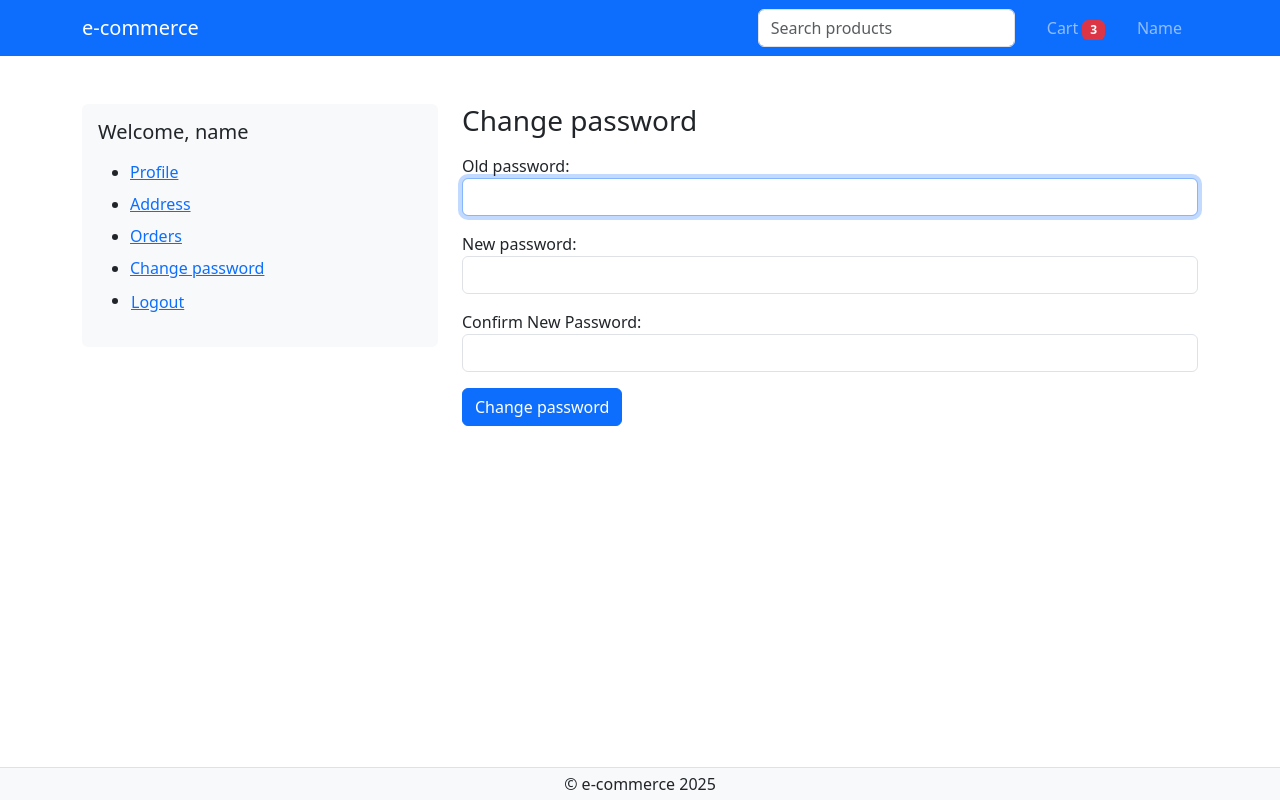
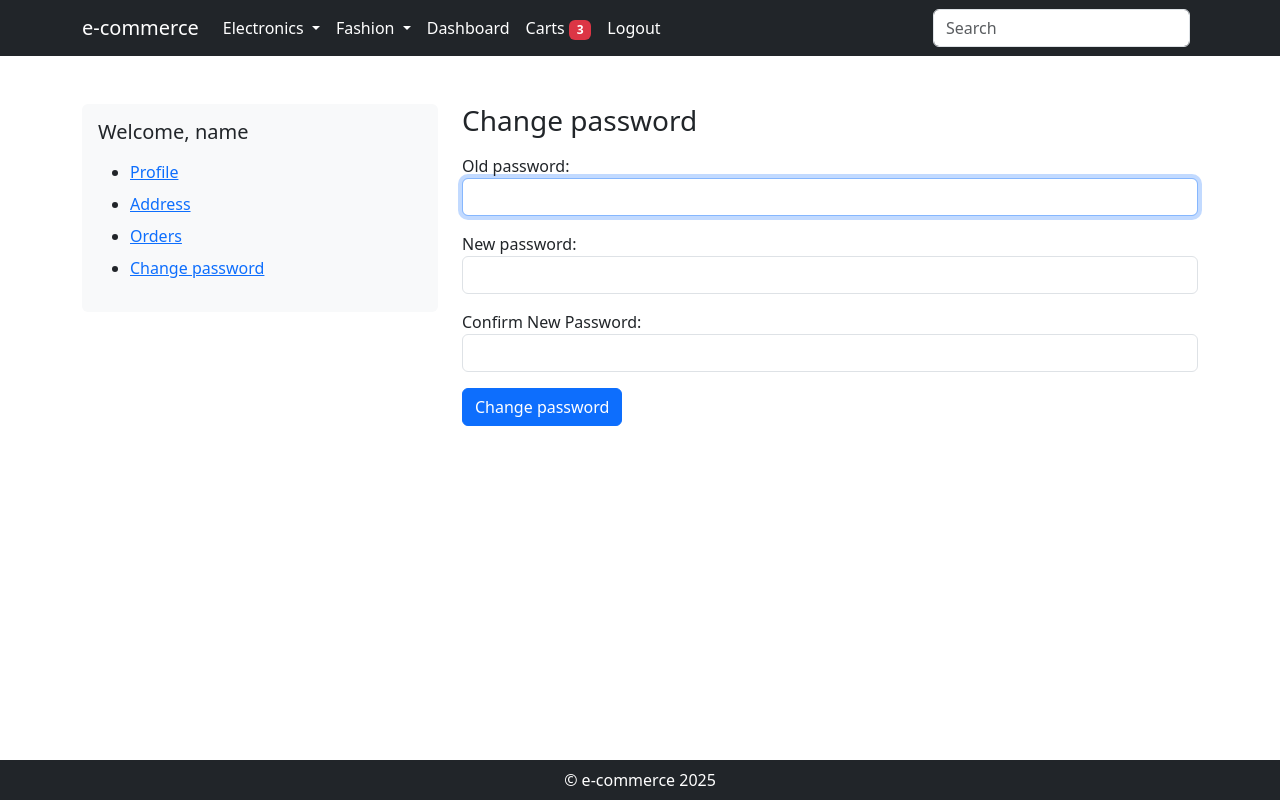
Before and after one commit to ycisir/e-commerce, a Django app: page /account/password_change/ in a window 1280 px wide. Run offline with Django 5.2, Linux system fonts and the light colour scheme; the visitor is signed in with stand-in values (Sample User, id 1); some libraries are stand-ins or nearby versions.

Commit message:
[#7] Fix Navigation Order (#8)
merged.

```diff
--- a/account/templates/account/components/profile_sidebar.html
+++ b/account/templates/account/components/profile_sidebar.html
@@ -3,28 +3,22 @@
 
 
 
-<div class="bg-light p-3 rounded">
+<div class="bg-light p-3 rounded mb-3">
     <h5 class="lead mb-3">
         Welcome, {% if username %} {{username}} {% endif %}
     </h5>
     <ul>
         <li class="my-2">
-            <a class="{% if active %} {{active}} {% endif %}" href="{% url 'profile' %}">Profile</a>
+            <a href="{% url 'dashboard' %}">Profile</a>
         </li>
         <li  class="my-2">
-            <a class="{% if active %} {{active}} {% endif %}" href="{% url 'address' %}">Address</a>
+            <a href="{% url 'address' %}">Address</a>
         </li>
         <li  class="my-2">
             <a class="{% if active %} {% endif %}" href="#">Orders</a>
         </li>
         <li  class="my-2">
-            <a class="{% if active %} {{active}} {% endif %}" href="{% url 'password_change' %}">Change password</a>
-        </li>
-        <li  class="my-2">
-            <form action="{% url 'logout' %}" method="post" class="list-group-item list-group-item-action">
-                {% csrf_token %}
-                <button type="submit" class="btn btn-link p-0">Logout</button>
-            </form>
+            <a href="{% url 'password_change' %}">Change password</a>
         </li>
     </ul>
 </div>
--- a/account/templates/account/password_change.html
+++ b/account/templates/account/password_change.html
@@ -5,7 +5,7 @@
 {% block main %}
 
 <div class="row">
-  <div class="col-4">
+  <div class="col-md-4">
     {% include 'account/components/profile_sidebar.html' %}
   </div>
   <div class="col-md-8">
--- a/account/templates/account/profile.html
+++ b/account/templates/account/profile.html
@@ -1,6 +1,6 @@
 {% extends 'core/base.html' %}
 
-{% block title %} profile {% endblock title %}
+{% block title %} dashboard {% endblock title %}
 
 {% block main %}
 
@@ -14,7 +14,7 @@
   <div class="col-md-4">
     {% include 'account/components/profile_sidebar.html' %}
   </div>
-  <div class="col-md-8">
+  <div class="col-md-8 mb-3">
       <h3 class="mb-3">Add shipping address</h3>
       <form method="post" novalidate>
           {% csrf_token %}
--- a/account/urls.py
+++ b/account/urls.py
@@ -10,6 +10,6 @@ urlpatterns = [
     path('password_reset/', views.PasswordResetView.as_view(), name='password_reset'),
     path('password_reset_confirm/<uidb64>/<token>/', views.PasswordResetConfirmView.as_view(), name='password_reset_confirm'),
     path('logout/', LogoutView.as_view(), name='logout'),
-    path('profile/', views.ProfileView.as_view(), name='profile'),
+    path('dashboard/', views.ProfileView.as_view(), name='dashboard'),
     path('address/', views.AddressView.as_view(), name='address'),
 ]
--- a/account/views.py
+++ b/account/views.py
@@ -20,7 +20,7 @@ from django.views.generic import TemplateView
 class RegistrationView(FormView):
     def dispatch(self, request, *args, **kwargs):
         if request.user.is_authenticated:
-            return redirect('profile')
+            return redirect('dashboard')
         return super().dispatch(request, *args, **kwargs)
 
     form_class = RegistrationForm
@@ -73,7 +73,7 @@ class LoginView(View):
 
     def dispatch(self, request, *args, **kwargs):
         if request.user.is_authenticated:
-            return redirect('profile')
+            return redirect('dashboard')
             # you can check also if its seller or customer
 
         return super().dispatch(request, *args, **kwargs)
@@ -106,7 +106,7 @@ class LoginView(View):
         if user is not None:
             login(request, user)
             messages.success(request, f'Logged in successfully!')
-            return redirect('profile')
+            return redirect('dashboard')
 
             # you redirect user according to user role but now i am just redirect to profile
             # if user.is_seller:
@@ -225,7 +225,7 @@ class PasswordResetConfirmView(View):
 class ProfileView(LoginRequiredMixin, FormView):
     template_name = 'account/profile.html'
     form_class = CustomerProfileForm
-    success_url = '/account/profile/'
+    success_url = '/account/dashboard/'
 
     def form_valid(self, form):
         user = self.request.user
@@ -239,11 +239,6 @@ class ProfileView(LoginRequiredMixin, FormView):
         messages.success(self.request, 'Details added successfully!')
         return super().form_valid(form)
 
-    def get_context_data(self, **kwargs):
-        context = super().get_context_data(**kwargs)
-        context['active'] = 'active'
-        return context
-
 
 
 class AddressView(TemplateView):
--- a/core/templates/core/base.html
+++ b/core/templates/core/base.html
@@ -9,6 +9,7 @@
     <link rel="stylesheet" href="{% static 'core/css/style.css' %}">
 
     <!-- js  -->
+    <script src="{% static 'core/js/popper.min.js' %}" defer></script>
     <script src="{% static 'core/js/bootstrap.min.js' %}" defer></script>
     <script src="{% static 'core/js/main.js' %}" defer></script>
 
--- a/core/templates/core/components/footer.html
+++ b/core/templates/core/components/footer.html
@@ -1,5 +1,5 @@
-<footer class="text-center text-lg-start bg-light border-top">
-  <div class="text-center p-1 ">
+<footer class="text-lg-start bg-dark text-white">
+  <div class="text-center p-2">
     © e-commerce 2025
   </div>
 </footer>
--- a/core/templates/core/components/navbar.html
+++ b/core/templates/core/components/navbar.html
@@ -1,59 +1,56 @@
-<nav class="navbar navbar-expand-lg navbar-dark bg-primary text-center">
+<nav class="navbar navbar-expand-lg navbar-dark bg-dark text-center">
     <div class="container">
         <a class="navbar-brand" href="/">e-commerce</a>
         <button class="navbar-toggler" type="button" data-bs-toggle="collapse" data-bs-target="#navbarSupportedContent" aria-controls="navbarSupportedContent" aria-expanded="false" aria-label="Toggle navigation">
             <span class="navbar-toggler-icon"></span>
         </button>
+
         <div class="collapse navbar-collapse" id="navbarSupportedContent">
-            <ul class="navbar-nav me-auto mb-2 mb-lg-0">
-                <!-- Uncomment dropdowns if needed
+            <ul class="navbar-nav me-auto">
+
                 <li class="nav-item dropdown">
-                    <a class="nav-link dropdown-toggle text-white" href="#" id="electronicsDropdown" role="button" data-bs-toggle="dropdown" aria-expanded="false">
+                    <a class="nav-link text-white dropdown-toggle" href="#" id="navbarDropdown" role="button" data-bs-toggle="dropdown" aria-expanded="false">
                         Electronics
                     </a>
-                    <ul class="dropdown-menu" aria-labelledby="electronicsDropdown">
+                    <ul class="dropdown-menu" aria-labelledby="navbarDropdown">
                         <li><a class="dropdown-item" href="#">Mobiles</a></li>
                         <li><a class="dropdown-item" href="#">Laptops</a></li>
                     </ul>
                 </li>
                 <li class="nav-item dropdown">
-                    <a class="nav-link dropdown-toggle text-white" href="#" id="fashionDropdown" role="button" data-bs-toggle="dropdown" aria-expanded="false">
+                    <a class="nav-link text-white dropdown-toggle" href="#" id="navbarDropdown" role="button" data-bs-toggle="dropdown" aria-expanded="false">
                         Fashion
                     </a>
-                    <ul class="dropdown-menu" aria-labelledby="fashionDropdown">
-                        <li><a class="dropdown-item" href="#">Top Wears</a></li>
-                        <li><a class="dropdown-item" href="#">Bottom Wears</a></li>
+                    <ul class="dropdown-menu" aria-labelledby="navbarDropdown">
+                        <li><a class="dropdown-item" href="#">Top wears</a></li>
+                        <li><a class="dropdown-item" href="#">Bottom wears</a></li>
                     </ul>
                 </li>
-                -->
+                {% if request.user.is_authenticated %}
+                    <li class="nav-item">
+                        <a class="nav-link text-white" href="{% url 'dashboard' %}">Dashboard</a>
+                    </li>
+                    <li class="nav-item">
+                        <a class="nav-link text-white" href="#">Carts <span class="badge bg-danger" id="badge">3</span></a>
+                    </li>
+                    <li  class="nav-item">
+                        <form action="{% url 'logout' %}" method="post">
+                            {% csrf_token %}
+                            <button type="submit" class="nav-link text-white">Logout</button>
+                        </form>
+                    </li>
+                {% else %}
+                    <li class="nav-item">
+                        <a class="nav-link text-white" href="{% url 'login' %}">Login</a>
+                    </li>
+                    <li class="nav-item">
+                        <a class="nav-link text-white" href="{% url 'register' %}">Register</a>
+                    </li>
+                {% endif %}
             </ul>
-
-            <form action="/search" method="get" class="me-3">
-                <input class="form-control" name="q" type="text" placeholder="Search products" aria-label="Search">
+            <form class="d-flex">
+                <input class="form-control me-2" type="search" placeholder="Search" aria-label="Search">
             </form>
-
-            <div>
-                <ul class="navbar-nav mb-2 mb-lg-0">
-                    {% if request.user.is_authenticated %}
-                    <li class="nav-item mx-2">
-                      <a href="#" class="nav-link">Cart <span class="badge bg-danger" id="badge">3</span></a>
-                      </li>
-                      <li class="nav-item dropdown mx-2">
-                        <a class="nav-link {% if active %} {{active}} {% endif %}" href="{% url 'profile' %}">
-                          {% load custom_tags %}  <!-- Load the custom tags -->
-                            {% get_username as username %}  <!-- Use the custom tag to get the username -->
-                            {% if username %}
-                                {{username|capfirst}}
-                            {% endif %}
-                        </a>
-                      </li>
-                    {% else %}
-                    <li class="nav-item mx-2">
-                        <a href="{% url 'login' %}" class="text-white">Login</a>
-                    </li>
-                    {% endif %}
-                </ul>
-            </div>
         </div>
     </div>
 </nav>
--- a/src/settings.py
+++ b/src/settings.py
@@ -131,7 +131,7 @@ DEFAULT_AUTO_FIELD = 'django.db.models.BigAutoField'
 
 
 
-LOGIN_REDIRECT_URL = '/account/profile/'
+LOGIN_REDIRECT_URL = '/account/dashboard/'
 AUTH_USER_MODEL = 'account.User'
 SITE_DOMAIN = 'http://127.0.0.1:8000/'
 SITE_NAME = 'e-commerce'
```
Also changed, not shown: core/static/core/js/popper.min.js (added).
